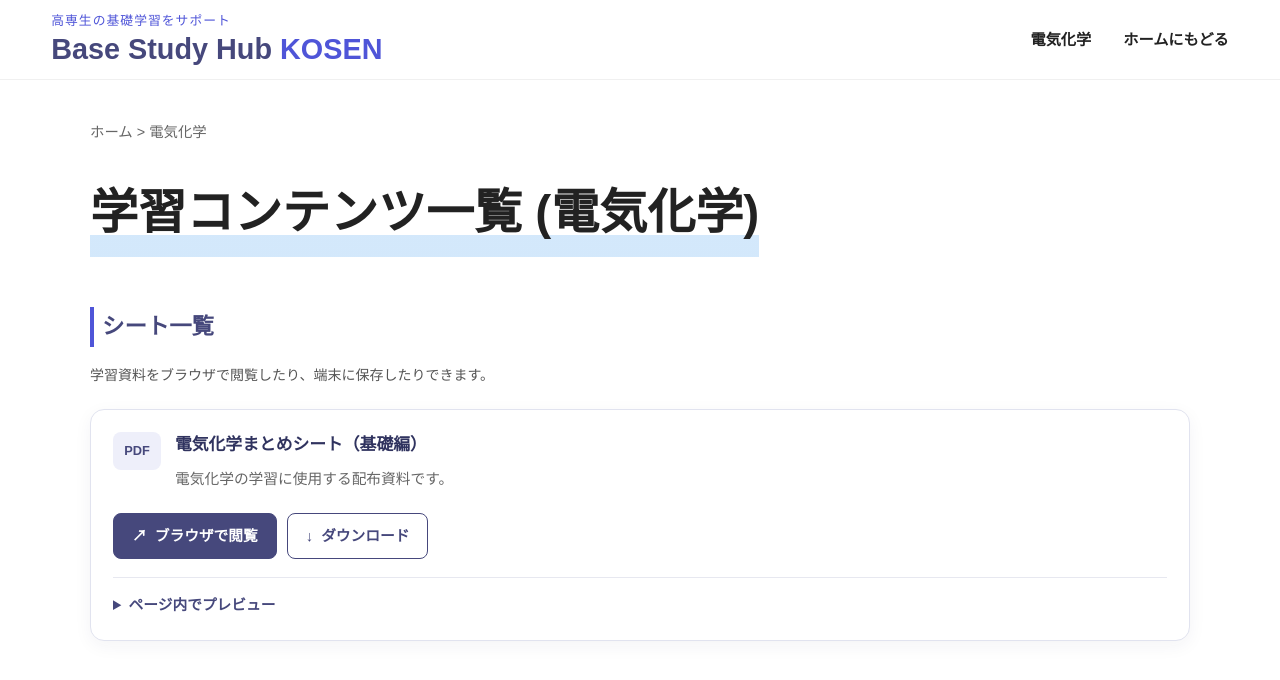
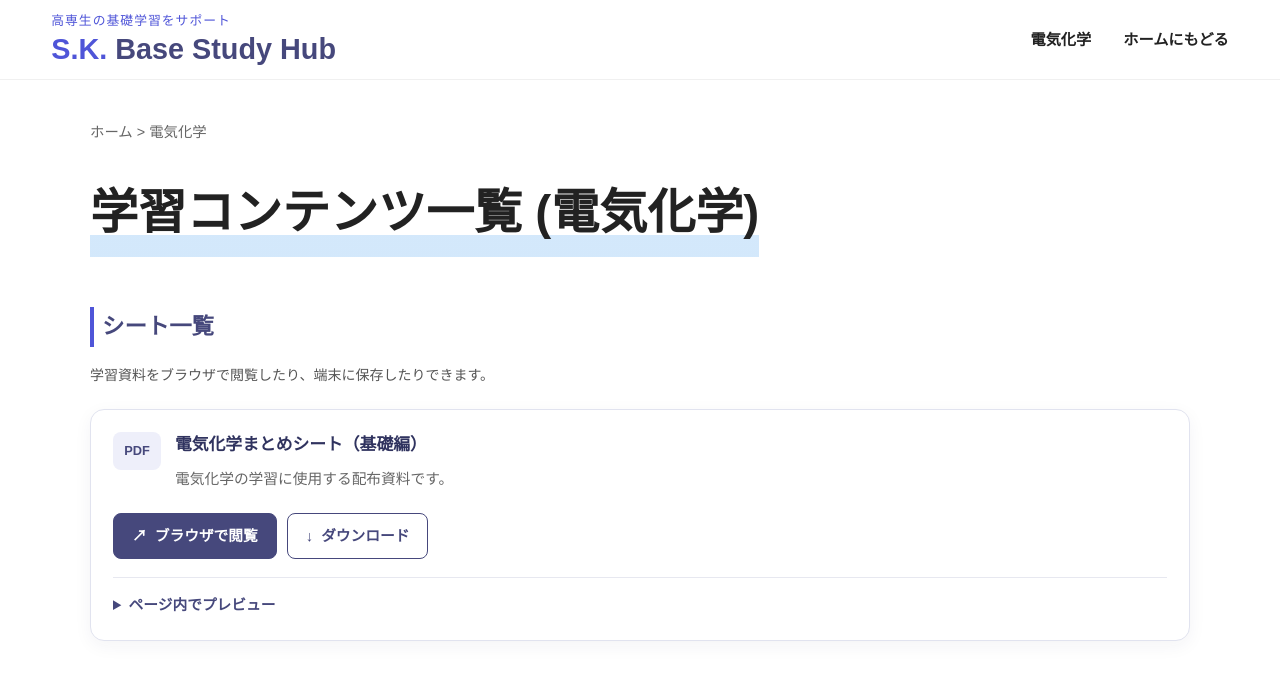
Before and after one commit to kikuchan-code/Electrochemistry, a plain HTML site: page index.html in a window 1280 px wide. Drawn offline with Linux system fonts and the light colour scheme.

Commit message:
サイト名修正

```diff
--- a/index.html
+++ b/index.html
@@ -28,7 +28,7 @@
         <div class="header-inner">
             <a href="https://study.kikuchan-code.workers.dev/" class="logo">
                 <p class="logo-subtitle">高専生の基礎学習をサポート</p>
-                <span class="logo-title">Base Study Hub <em class="logo-em">KOSEN</em></span>
+                <span class="logo-title"><em class="logo-em">S.K.</em> Base Study Hub</span>
             </a>
 
             <!-- Hamburger -->
```
